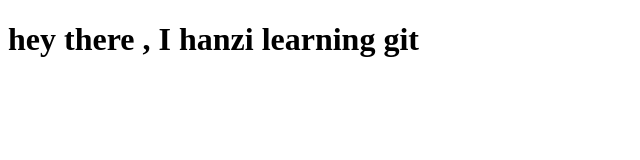
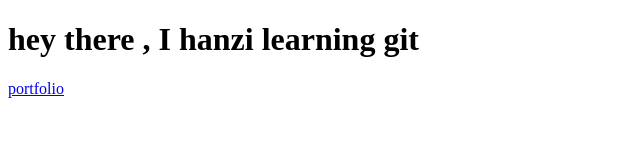
Before and after one commit to hanzilarasool/gitpractice, a plain HTML site: page index.html in a window 1280 px wide. Shown: the full height of the page, 0-640 px from the left. Drawn offline with Linux system fonts and the light colour scheme.

Commit message:
made portfolio and added url

```diff
--- a/index.html
+++ b/index.html
@@ -8,5 +8,6 @@
 </head>
 <body>
     <h1>hey there , I hanzi learning git </h1>
+    <a href="/portfolio.html">portfolio</a>
 </body>
 </html>
```
